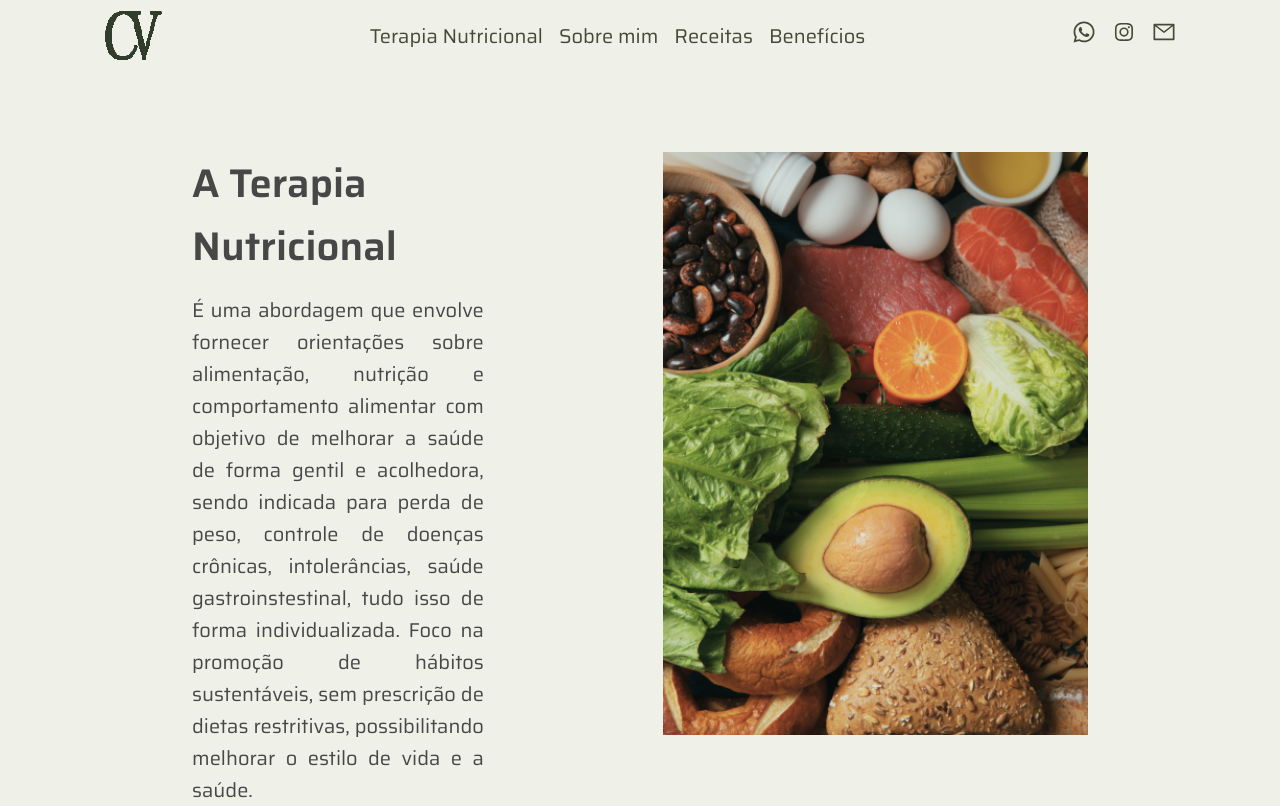
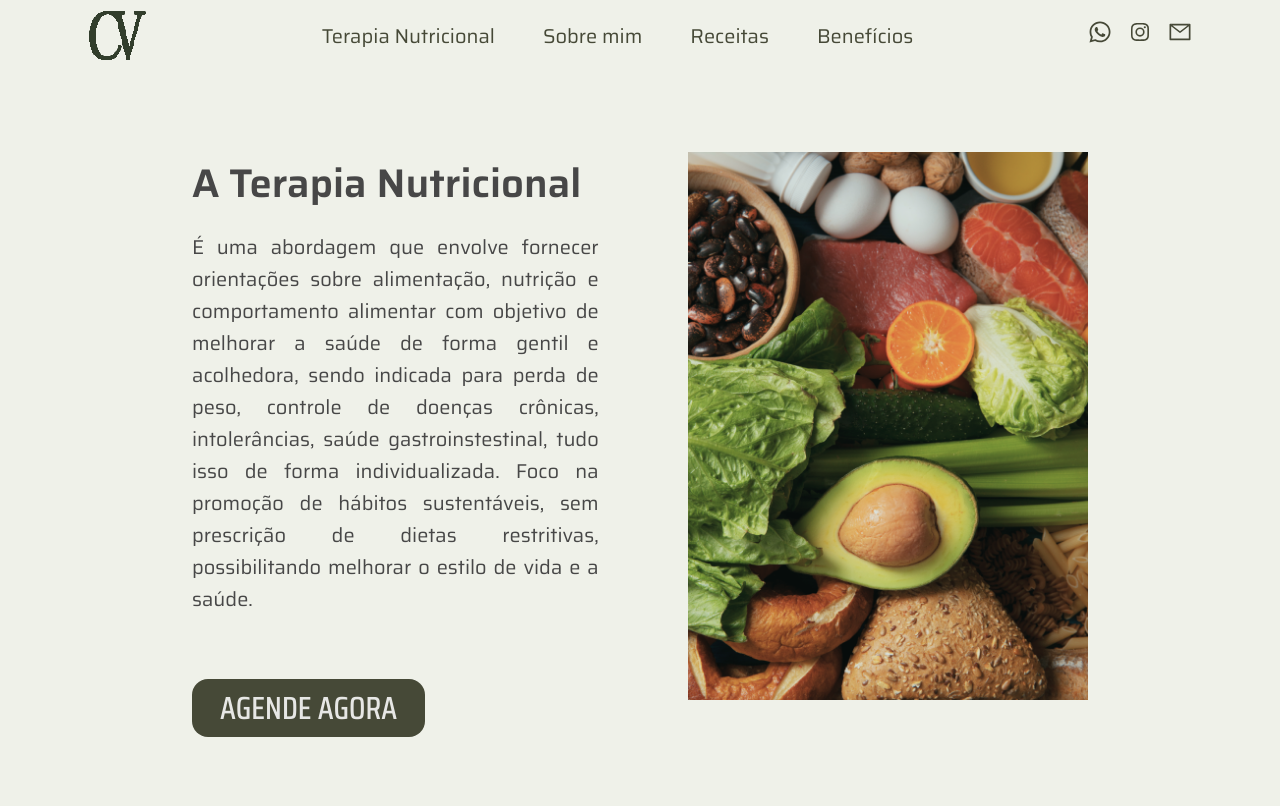
Before and after one commit to nutricarolviegas/web, a Next.js app: page / in a window 1280 px wide. Built offline with nearby package versions, Linux system fonts and the light colour scheme.

Commit message:
feat: added first section button and styled header

```diff
--- a/src/app/layout.tsx
+++ b/src/app/layout.tsx
@@ -1,8 +1,12 @@
 import '../style/globals.css'
 import type { Metadata } from 'next'
-import { Saira } from 'next/font/google'
+import { Saira, Saira_Condensed } from 'next/font/google'
 
-const saira = Saira({ subsets: ['latin'] })
+export const saira = Saira({ subsets: ['latin'] })
+export const saira_condensed = Saira_Condensed({
+  subsets: ['latin'],
+  weight: ['100', '200', '300', '500', '600', '700', '800', '900']
+})
 
 export const metadata: Metadata = {
   title: 'Create Next App',
--- a/src/app/page.tsx
+++ b/src/app/page.tsx
@@ -4,6 +4,7 @@ import Image from 'next/image'
 import Header from '@/components/organisms/Header/Header'
 import a_terapia_nutricional from '@/utils/texts/a-terapia-nutricional'
 import fruits_stock from "@/assets/fruits-stock.png"
+import { saira_condensed } from './layout'
 
 export default function Home() {
 
@@ -15,8 +16,9 @@ export default function Home() {
           <div>
             <h1>A Terapia Nutricional</h1>
             <p>{a_terapia_nutricional}</p>
+            <input className={saira_condensed.className} type='button' value="AGENDE AGORA" />
           </div>
-          <Image src={fruits_stock} alt="Frutas saudáveis" width={425} />
+          <Image src={fruits_stock} alt="Frutas saudáveis" width={400} />
         </section>
       </main>
     </>
--- a/src/app/style.scss
+++ b/src/app/style.scss
@@ -1,6 +1,9 @@
 html {
   color: #474747;
-  background-color: #EFF1E9;
+
+  body {
+    background-color: #EFF1E9;
+  }
 
   main {
     margin-top: 5rem;
@@ -12,14 +15,15 @@ html {
     .section-terapia-nutricional {
       display: flex;
       flex-direction: row;
-      justify-content: space-between;
+      justify-content: center;
 
       div {
         display: flex;
         flex-direction: column;
         align-items: flex-start;
         gap: 1rem;
-        margin-right: 20%;
+        margin-right: 10%;
+        width: 50%;
 
         h1 {
           font-size: 2.5rem;
@@ -32,6 +36,19 @@ html {
           line-height: normal;
           text-align: justify;
         }
+
+        input {
+          background-color: #464937;
+          color: rgb(255, 255, 255, 87%);
+          outline: none;
+          border: none;
+          padding: .25rem 1.75rem;
+          font-size: 2rem;
+          font-weight: 500;
+          border-radius: 1rem;
+          margin-top: 3rem;
+          cursor: pointer;
+        }
       }
     }
 
--- a/src/components/organisms/Header/style.scss
+++ b/src/components/organisms/Header/style.scss
@@ -5,7 +5,12 @@ header {
   align-items: center;
   font-size: 1.25rem;
 
-  .navbar-container ul{
+  .navbar-container{
+    &:not(.navbar-social) ul {
+      gap: 3rem;
+    }
+
+    ul {
       display: flex;
       gap: 1rem;
 
@@ -15,6 +20,8 @@ header {
         a {
           text-decoration: none;
           color: #464937;
+          font-weight: 400;
+        }
       }
     }
   }
```
Lines whose indentation alone changed are shown as unchanged.
